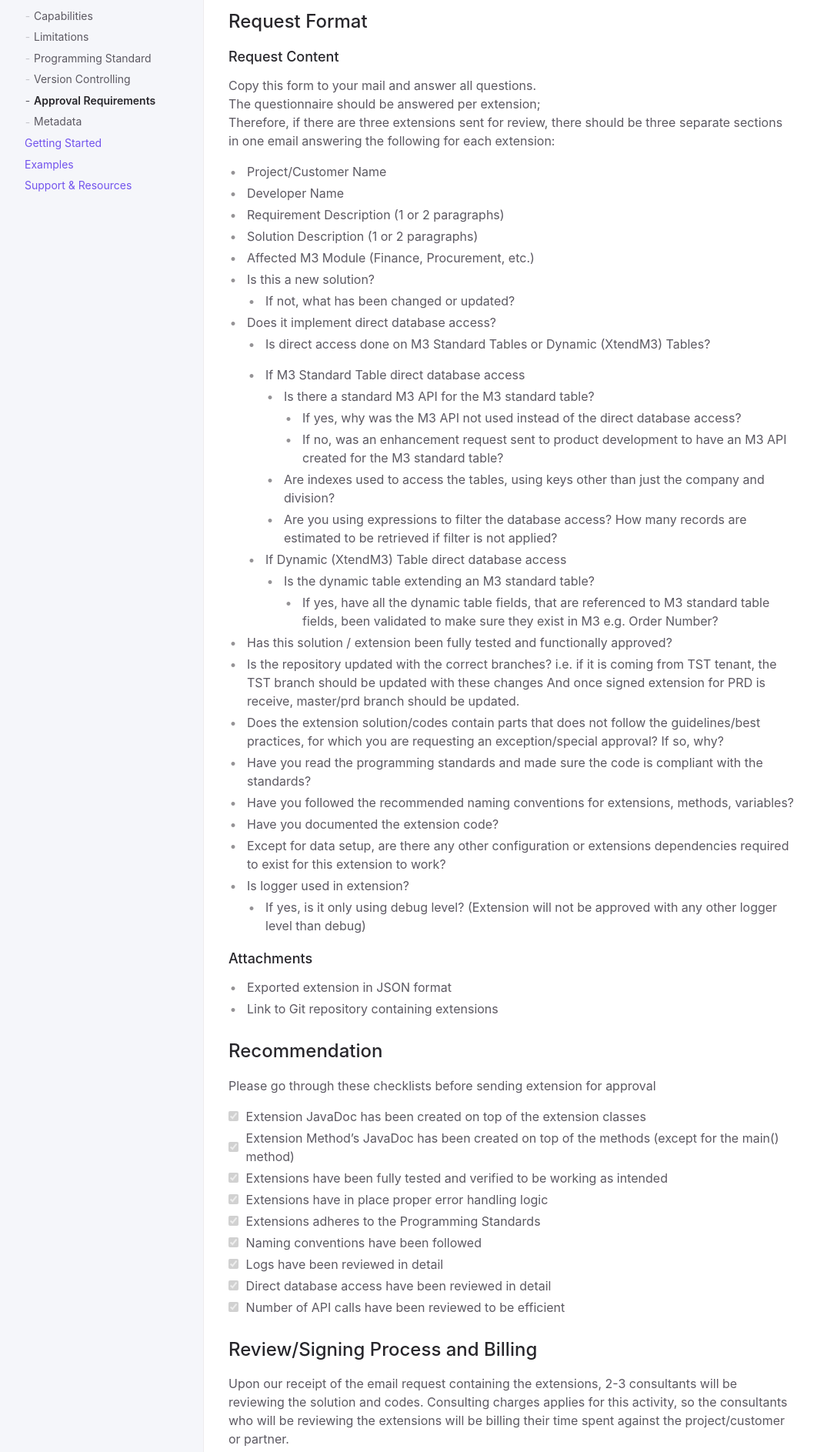
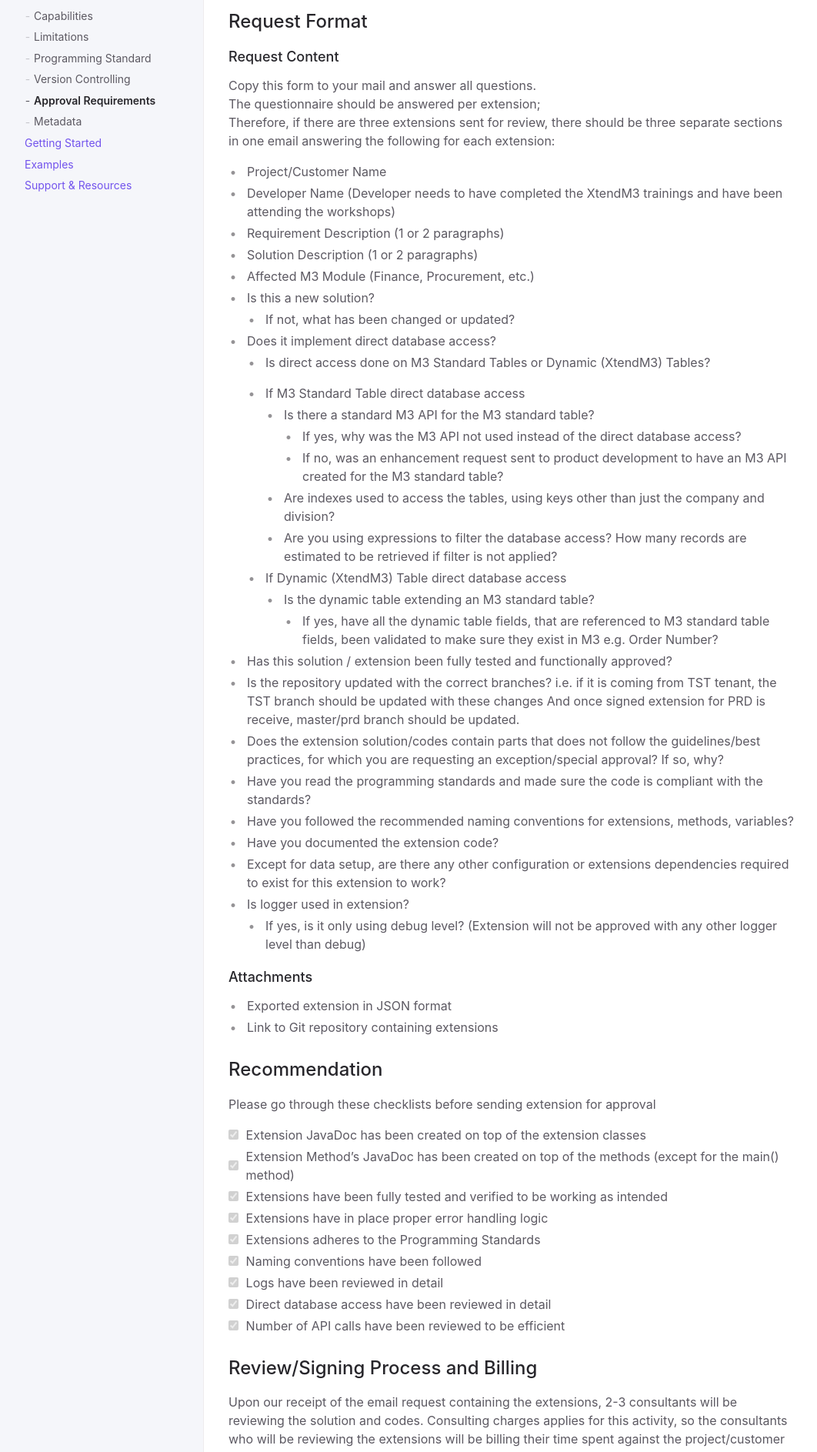
Before and after one commit to infor-cloud/xtendm3, a Jekyll site: the page built from docs/documentation/approval-requirements.md, in a window 1280 px wide. Shown: the part 543-2430 px from the top of the page at 77% size, without its empty margins (107-1169 px from the left). Built offline with Jekyll 4.4.1, drawn with Linux system fonts in a browser that asks for light colours.

Commit message:
Updated approval-requirements.md

```diff
--- a/docs/documentation/approval-requirements.md
+++ b/docs/documentation/approval-requirements.md
@@ -27,7 +27,7 @@ The questionnaire should be answered per extension;
 Therefore, if there are three extensions sent for review, there should be three separate sections in one email answering the following for each extension:
 
 - Project/Customer Name
-- Developer Name
+- Developer Name (Developer needs to have completed the XtendM3 trainings and have been attending the workshops)
 - Requirement Description (1 or 2 paragraphs)
 - Solution Description (1 or 2 paragraphs)
 - Affected M3 Module (Finance, Procurement, etc.)
```
